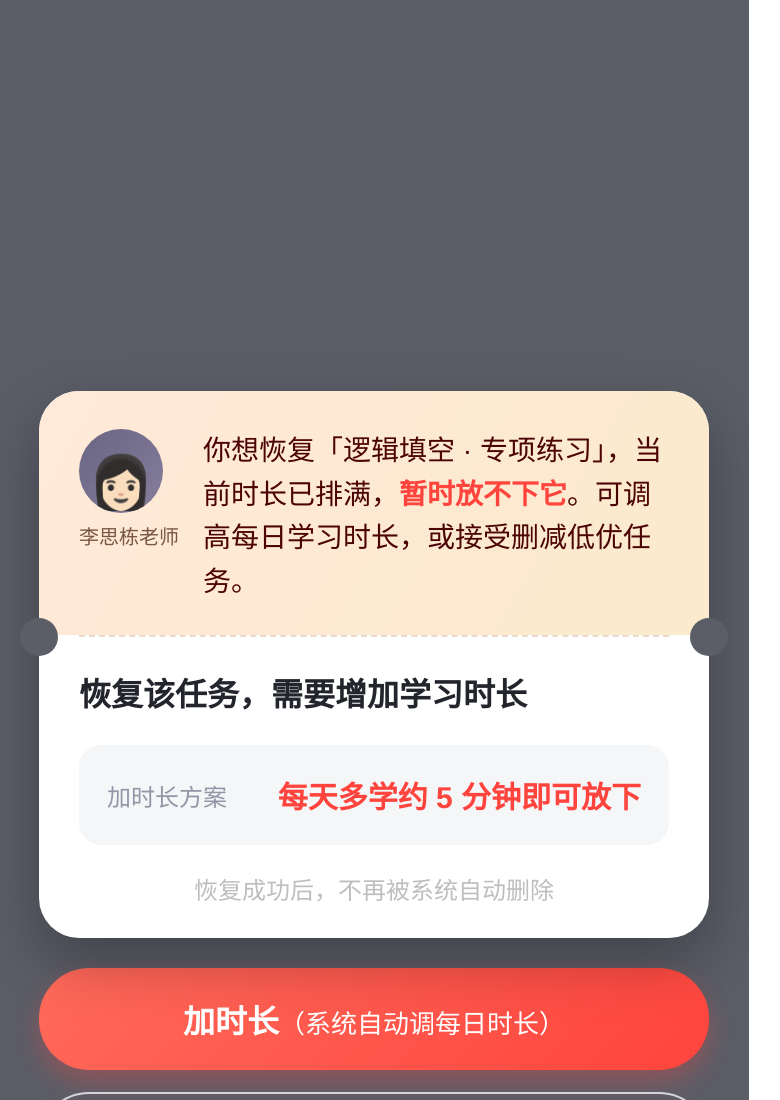
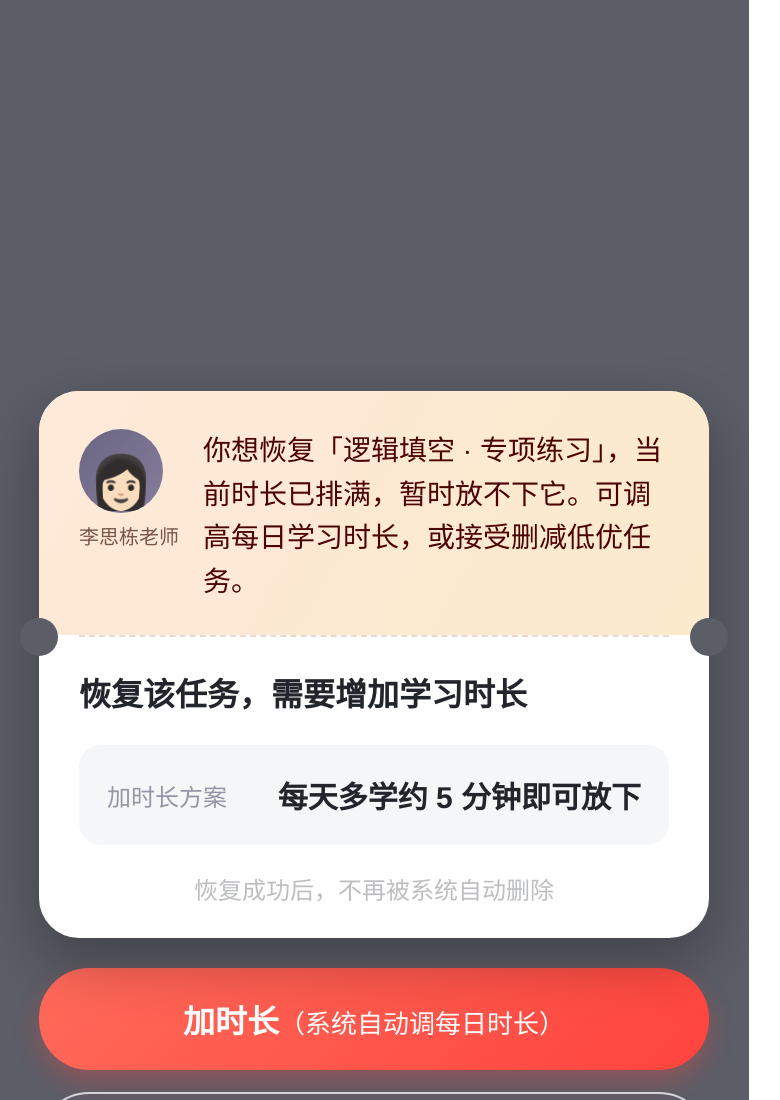
Before and after one commit to papago0506/my-site, a plain HTML site: page learning-plan-ui/recover_dlg.html in a window 1280 px wide. Shown: the top 1100 px of the page, without its empty margins (1-781 px from the left). Drawn offline with Linux system fonts and the light colour scheme.

Commit message:
style: 弹窗文案除标红处外统一黑灰

```diff
--- a/learning-plan-ui/recover_dlg.html
+++ b/learning-plan-ui/recover_dlg.html
@@ -26,13 +26,13 @@
 <div class="card">
   <div class="header">
     <div class="aw"><div class="avatar">👩🏻</div><div class="aname">李思栋老师</div></div>
-    <div class="msg">你想恢复「逻辑填空 · 专项练习」，当前时长已排满，<span class="em">暂时放不下它</span>。可调高每日学习时长，或接受删减低优任务。</div>
+    <div class="msg">你想恢复「逻辑填空 · 专项练习」，当前时长已排满，暂时放不下它。可调高每日学习时长，或接受删减低优任务。</div>
   </div>
   <div class="divider"><span class="notch nl"></span><span class="notch nr"></span></div>
   <div class="body">
     <div class="title">恢复该任务，需要增加学习时长</div>
     <div class="statbox">
-      <div class="srow"><span class="k">加时长方案</span><span class="v coral">每天多学约 5 分钟即可放下</span></div>
+      <div class="srow"><span class="k">加时长方案</span><span class="v">每天多学约 5 分钟即可放下</span></div>
     </div>
     <div class="hint">恢复成功后，不再被系统自动删除</div>
   </div>
```
